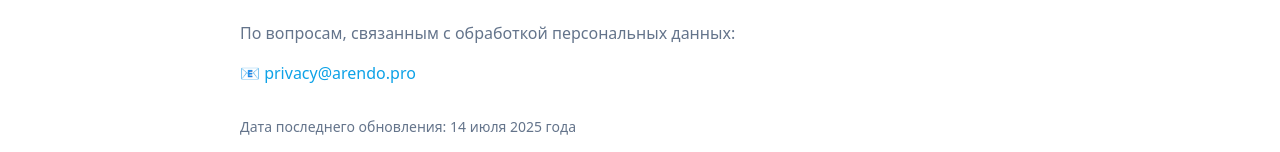
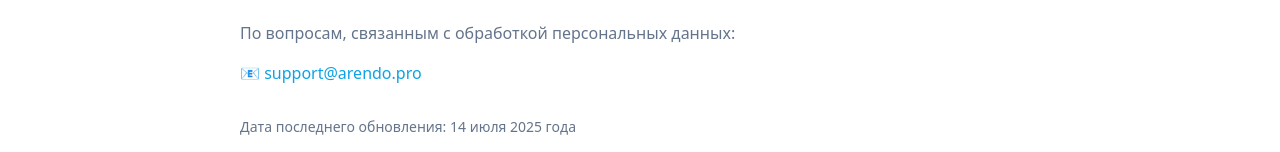
Before and after one commit to sokovalev/arendo-landing, a Next.js app: page /privacy in a window 1280 px wide. Shown: the part 1948-2100 px from the top of the page. Built offline with nearby package versions, Linux system fonts and the light colour scheme.

Commit message:
поменял емейл
Co-authored-by: skovalev-pp <skovalev@purchasingplatform.com>

```diff
--- a/app/privacy/page.tsx
+++ b/app/privacy/page.tsx
@@ -180,10 +180,10 @@ export default function PrivacyPolicyPage() {
                 <li>
                   📧{" "}
                   <a
-                    href="mailto:privacy@arendo.pro"
+                    href="mailto:support@arendo.pro"
                     className="text-primary hover:underline"
                   >
-                    privacy@arendo.pro
+                    support@arendo.pro
                   </a>
                 </li>
               </ul>
```
